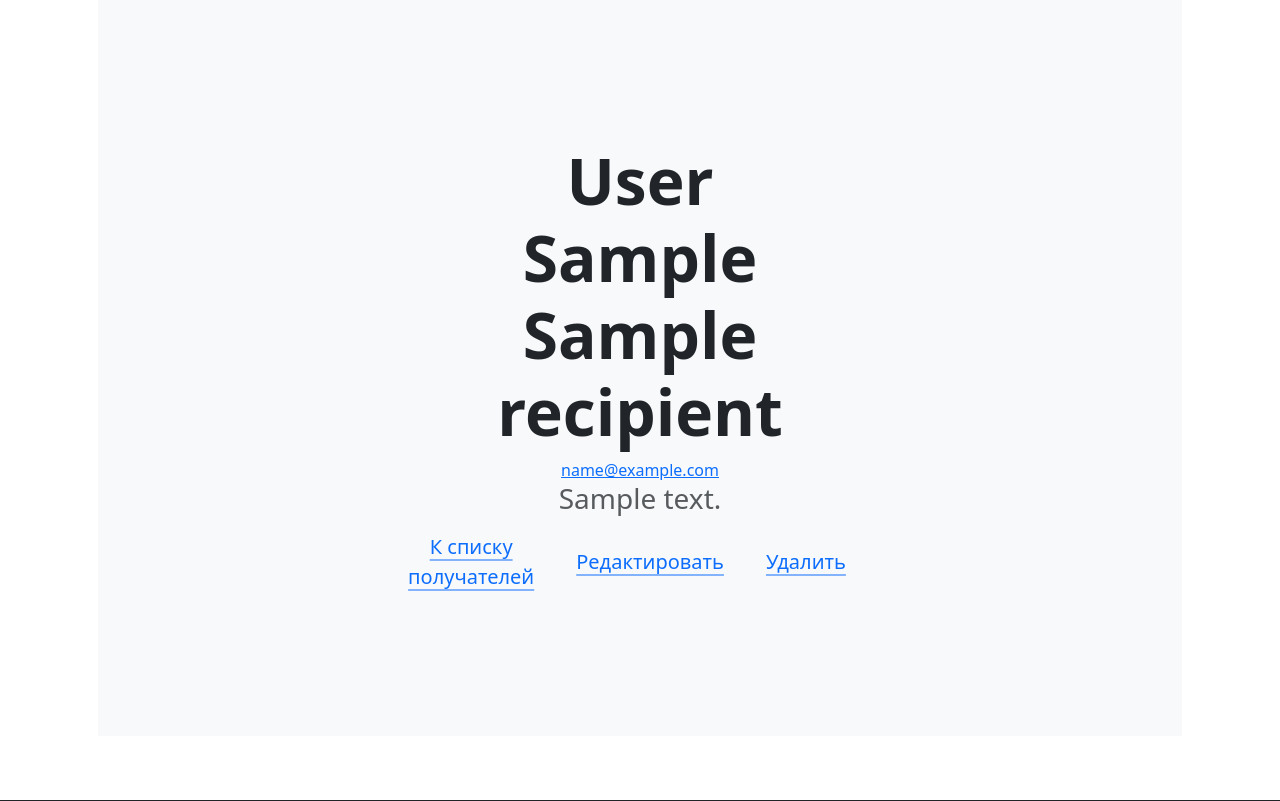
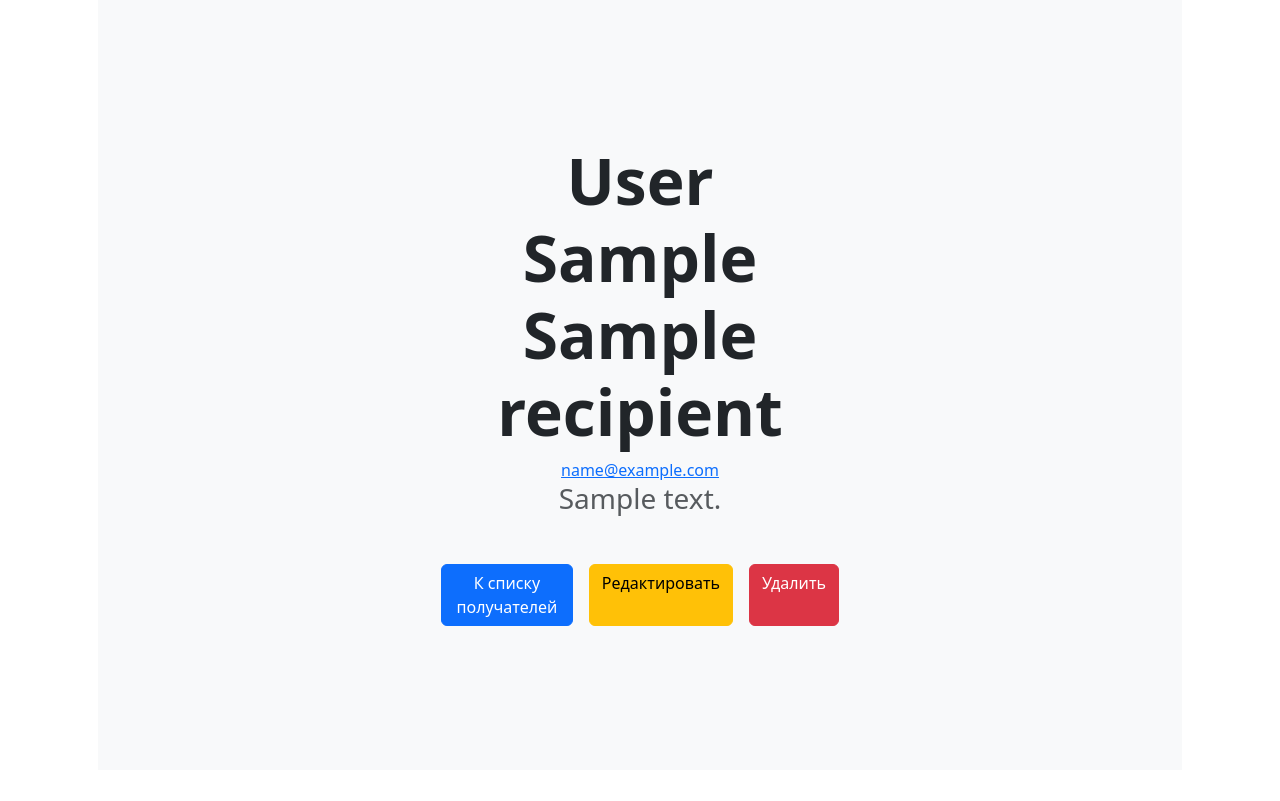
Before and after one commit to Tishina-az/MailingService, a Django app: page /recipient/1 in a window 1280 px wide. Shown: the part 290-1091 px from the top of the page. Run offline with Django 5.2, Linux system fonts and the light colour scheme; a user stored in the database is signed in; tables that the repository leaves empty hold one stand-in row (values such as "Sample post"); some libraries are stand-ins or nearby versions.

Commit message:
Редактирование шаблонов для Менеджера

```diff
--- a/mailing/templates/mailing/mailing_detail.html
+++ b/mailing/templates/mailing/mailing_detail.html
@@ -30,6 +30,7 @@
             <a class="btn btn-primary" href="{% url 'mailing:mailing_list' %}">
                 К списку рассылок
             </a>
+            {% if user == mailing.owner %}
                 {% if mailing.status == mailing.CREATED %}
                     <!-- Запуск рассылки вручную -->
                     <form method="post" action="{% url 'mailing:mailing_send' mailing.pk %}">
@@ -45,6 +46,7 @@
                 <a class="btn btn-danger" href="{% url 'mailing:mailing_delete' mailing.pk %}">
                     Удалить
                 </a>
+            {% endif %}
         </div>
     </div>
     <div class="product-device shadow-sm d-none d-md-block"></div>
--- a/mailing/templates/mailing/recipient_detail.html
+++ b/mailing/templates/mailing/recipient_detail.html
@@ -8,19 +8,18 @@
         <h1 class="display-3 fw-bold">{{ recipient.full_name }}</h1>
         <a class="link-opacity-75-hover" href="mailto: {{ recipient.email }}">{{ recipient.email }}</a>
         <h3 class="fw-normal text-muted mb-3">{{ recipient.comment }}</h3>
-        <div class="d-flex gap-3 justify-content-center lead fw-normal">
-            <a class="icon-link" href="{% url 'mailing:recipient_list' %}">
+        <div class="d-flex gap-3 justify-content-center lead fw-normal mt-5">
+            <a class="btn btn-primary" href="{% url 'mailing:recipient_list' %}">
                 К списку получателей
-                <svg class="bi"><use xlink:href="#chevron-right"/></svg>
             </a>
-            <a class="icon-link" href="{% url 'mailing:recipient_update' recipient.pk %}">
-                Редактировать
-                <svg class="bi"><use xlink:href="#chevron-right"/></svg>
-            </a>
-            <a class="icon-link" href="{% url 'mailing:recipient_delete' recipient.pk %}">
-                Удалить
-                <svg class="bi"><use xlink:href="#chevron-right"/></svg>
-            </a>
+            {% if user == recipient.owner %}
+                <a class="btn btn-warning" href="{% url 'mailing:recipient_update' recipient.pk %}">
+                    Редактировать
+                </a>
+                <a class="btn btn-danger" href="{% url 'mailing:recipient_delete' recipient.pk %}">
+                    Удалить
+                </a>
+            {% endif %}
         </div>
     </div>
     <div class="product-device shadow-sm d-none d-md-block"></div>
--- a/mailing/views.py
+++ b/mailing/views.py
@@ -46,7 +46,8 @@ class RecipientDetailView(LoginRequiredMixin, DetailView):
 
     def get_object(self, queryset=None):
         obj = super().get_object(queryset)
-        if obj.owner != self.request.user:
+
+        if not (obj.owner == self.request.user or self.request.user.has_perm('mailing.view_recipient')):
             raise PermissionDenied('У вас не достаточно прав для просмотра данной страницы.')
         return obj
 
@@ -100,7 +101,7 @@ class MessageDetailView(LoginRequiredMixin, DetailView):
 
     def get_object(self, queryset=None):
         obj = super().get_object(queryset)
-        if obj.owner != self.request.user:
+        if not (obj.owner == self.request.user or self.request.user.has_perm('mailing.view_recipient')):
             raise PermissionDenied('У вас не достаточно прав для просмотра данной страницы.')
         return obj
 
@@ -161,7 +162,7 @@ class MailingDetailView(LoginRequiredMixin, DetailView):
 
     def get_object(self, queryset=None):
         obj = super().get_object(queryset)
-        if obj.owner != self.request.user:
+        if not (obj.owner == self.request.user or self.request.user.has_perm('mailing.view_recipient')):
             raise PermissionDenied('У вас не достаточно прав для просмотра данной страницы.')
         return obj
 
```
Also changed, not shown: mailing/templates/mailing/message_detail.html (+9 -10 lines). Lines whose indentation alone changed are shown as unchanged.
